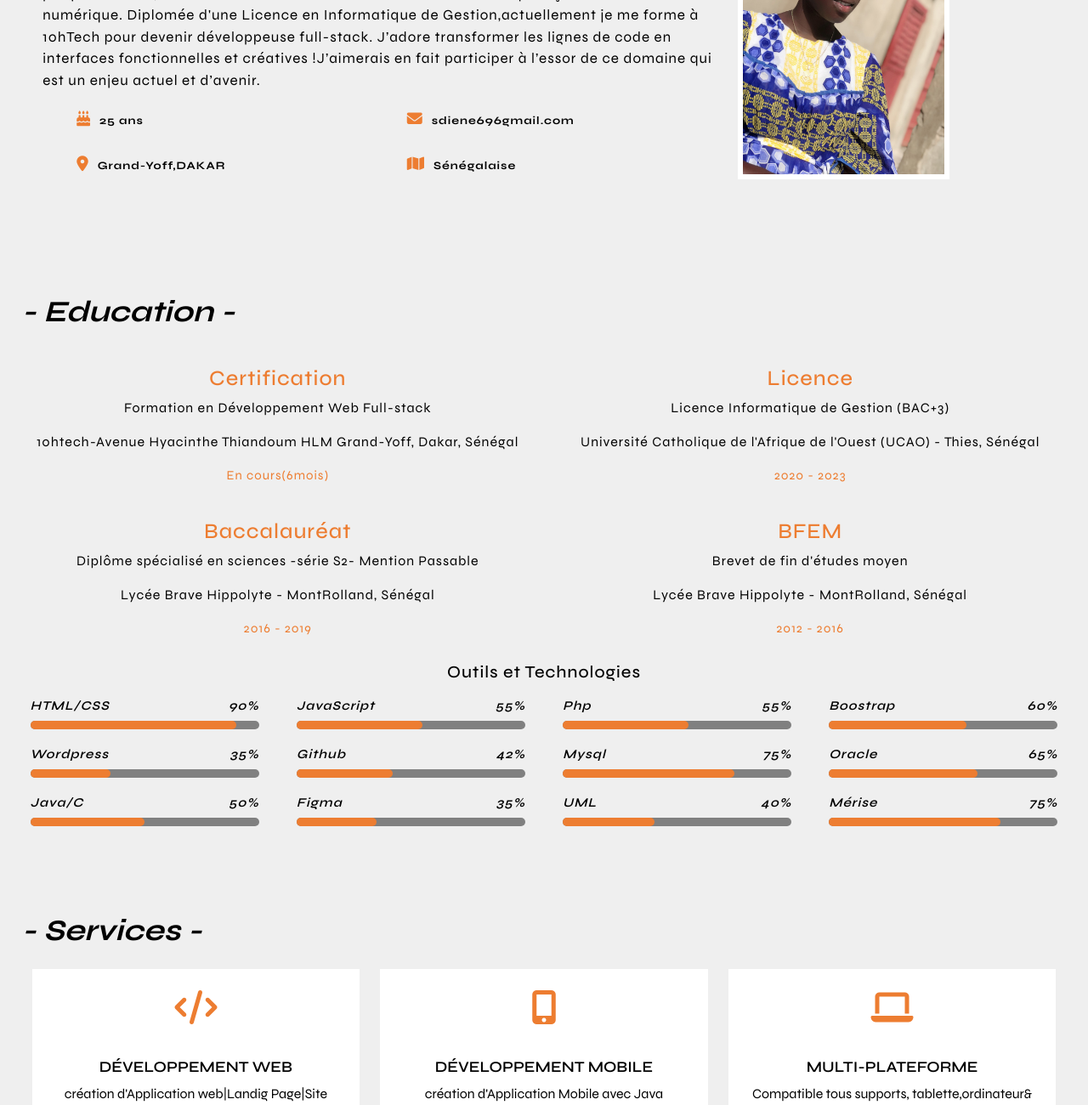
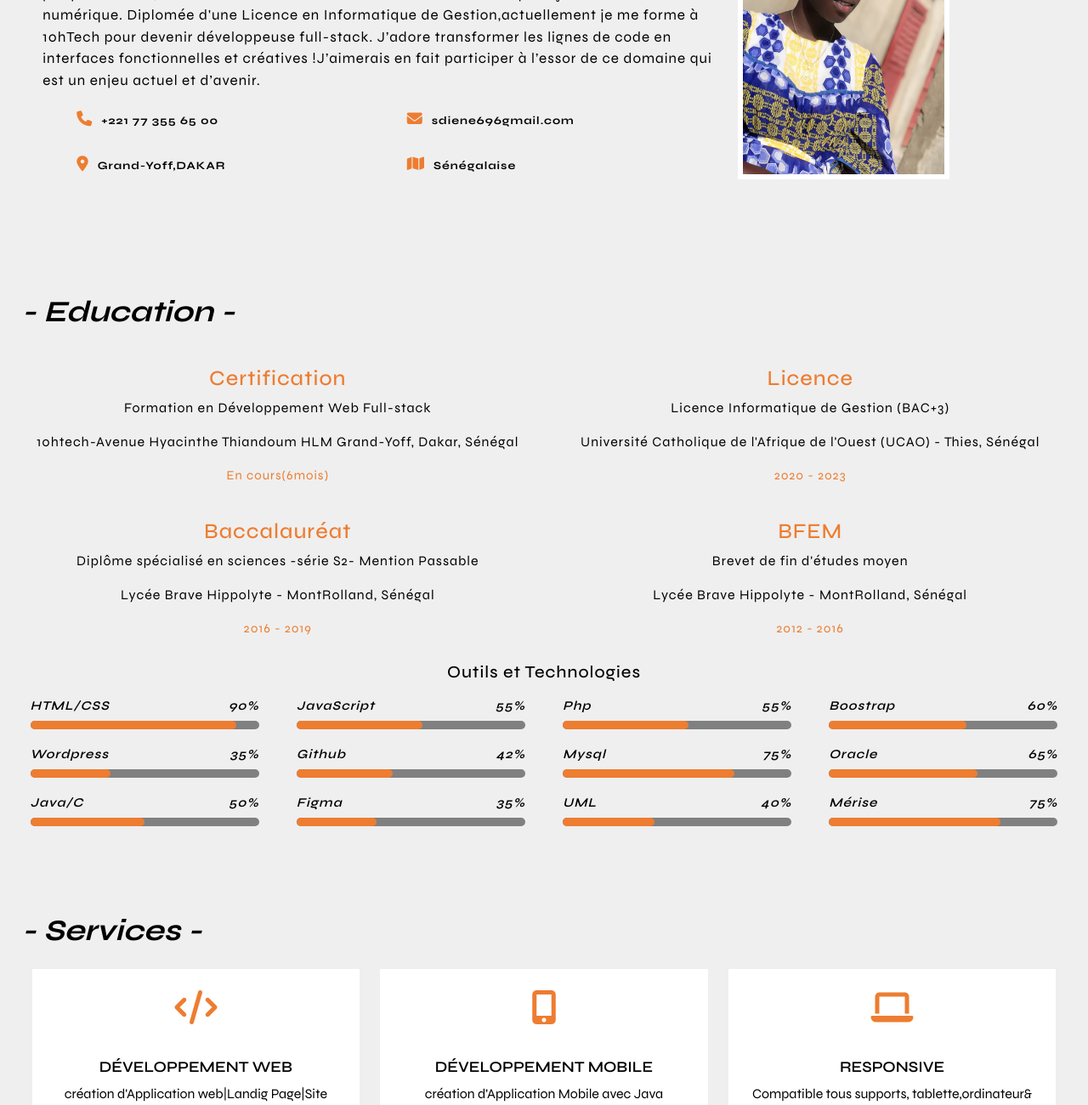
Before and after one commit to Sdiene696/portfolio, a plain HTML site: page index.html in a window 1280 px wide. Shown: the part 860-2160 px from the top of the page at 85% size. Drawn offline with nearby package versions, Linux system fonts and the light colour scheme; a script that the page names is missing.

Commit message:
Update index.html

```diff
--- a/index.html
+++ b/index.html
@@ -77,7 +77,7 @@
                         à l’essor de ce domaine qui est un enjeu actuel et d’avenir.
                 </p>
                   <ul>
-                    <li><i class="fa fa-cake"></i><strong>25 ans</strong></li>
+                    <li><i class="fa fa-phone"></i><strong>+221 77 355 65 00</strong></li>
                     <li><i class="fa fa-envelope"></i><strong>sdiene696gmail.com</strong></li>
                     <li><i class="fa-solid fa-location-dot"></i><strong>Grand-Yoff,DAKAR</strong></li>
                     <li><i class="fa fa-map"></i><strong>Sénégalaise</strong></li>
@@ -330,7 +330,7 @@
                     <div class="icon">
                         <i class="fa fa-laptop"></i>
                     </div>
-                    <h4>Multi-Plateforme</h4>
+                    <h4>Responsive</h4>
                     <p>Compatible tous supports, tablette,ordinateur& smartphone</p>
                 </div>
             </div>
```
